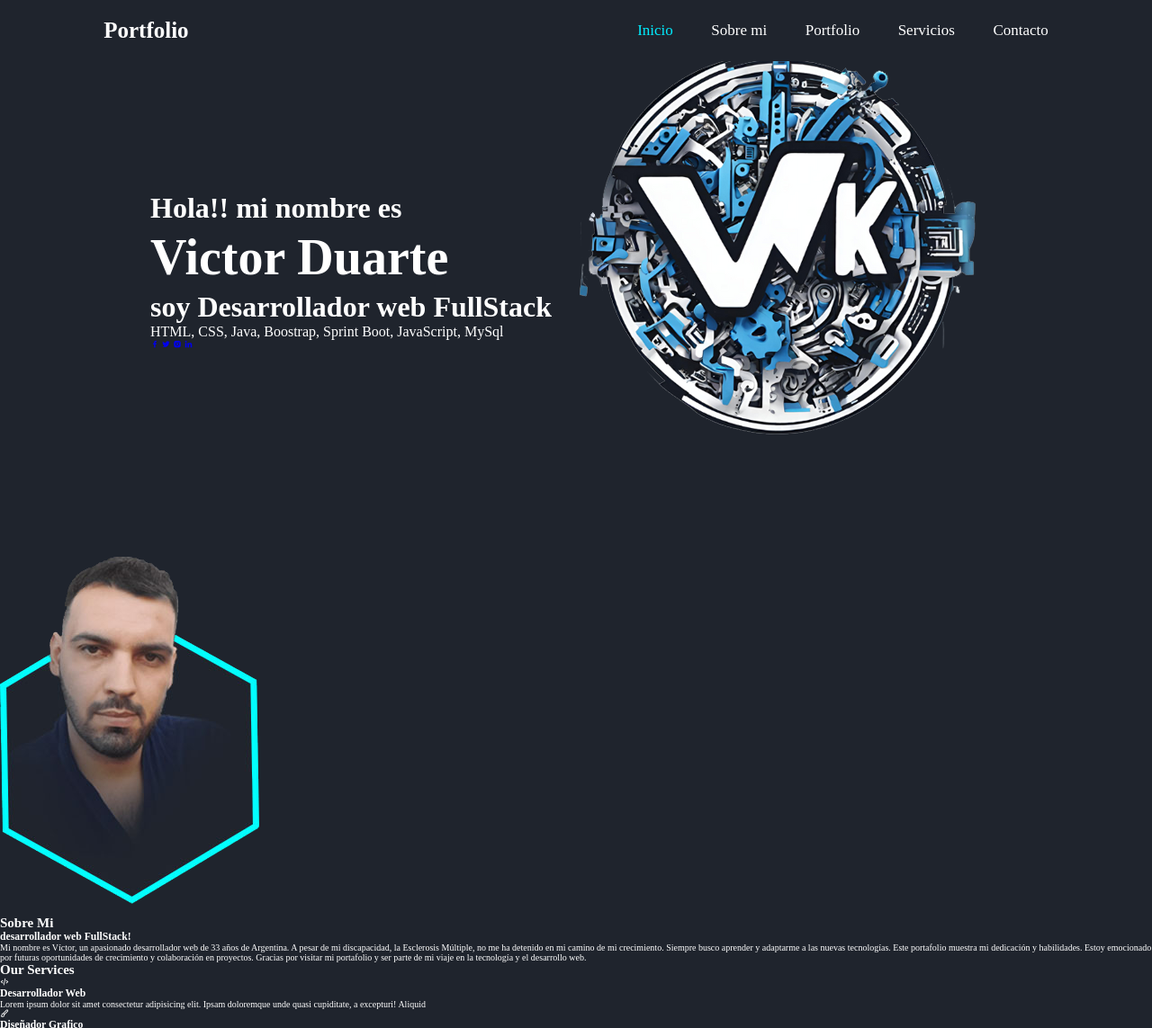
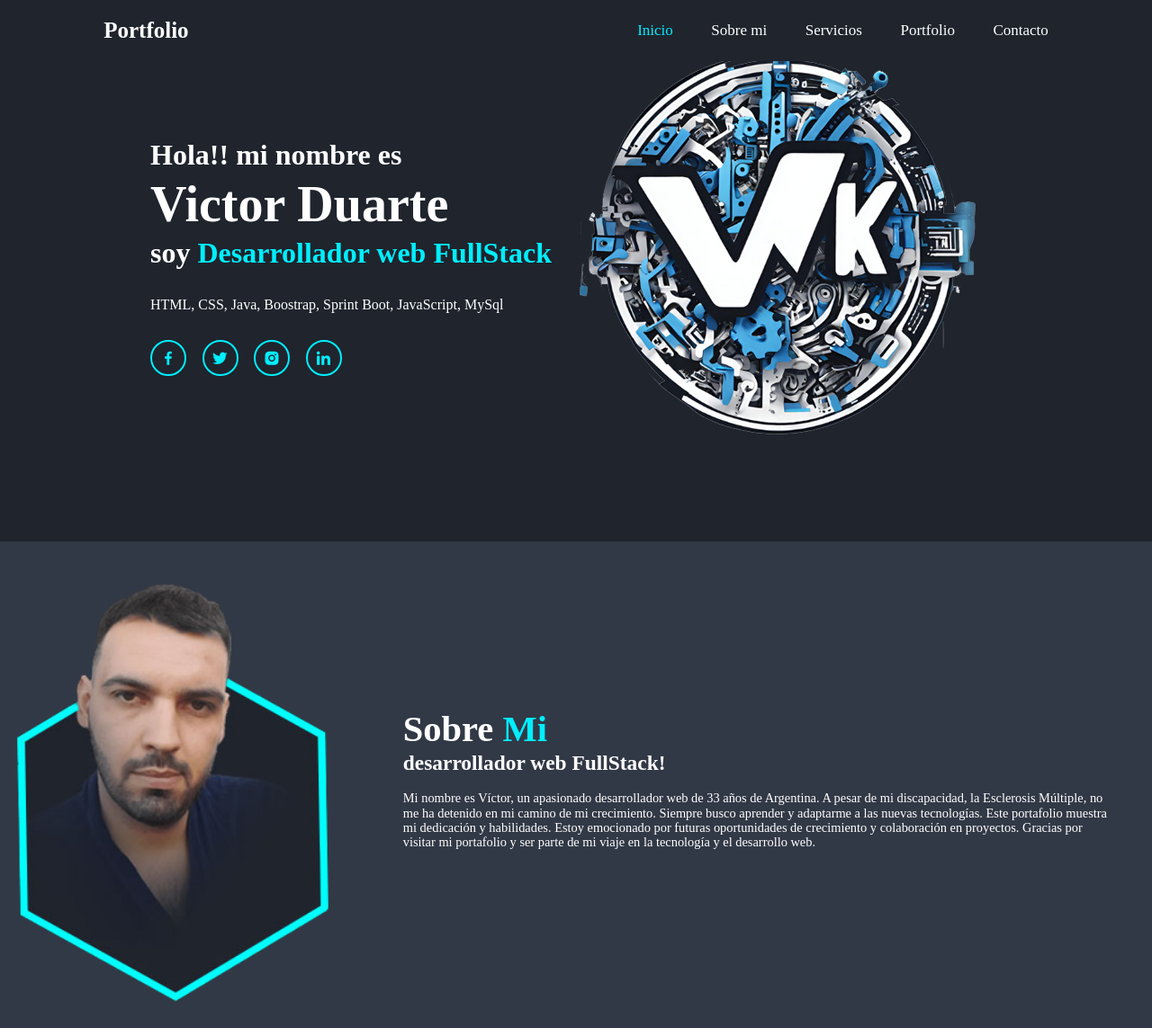
Before and after one commit to Viktor033/Portfolio, a plain HTML site: page index.html in a window 1280 px wide. Shown: the top 1143 px of the page at 90% size. Drawn offline with nearby package versions, Linux system fonts and the light colour scheme; a script that the page names is missing; a web font is replaced by a local one.

Commit message:
agregando funcionalidad a la navbar

```diff
--- a/CSS/Style.css
+++ b/CSS/Style.css
@@ -86,6 +86,14 @@ body {
     font-weight: 700;
 }
 
+.inicio-contenedor h3:nth-of-type(2){
+    margin-bottom: 3rem;
+}
+
+span{
+    color: var(--main-color);
+}
+
 .inicio-contenedor h1 {
     font-size: 5.6rem;
     font-weight: 700;
@@ -95,3 +103,61 @@ body {
 .inicio-contenedor P {
     font-size: 1.6rem;
 }
+
+.social-media a {
+    display: inline-flex;
+    justify-content: center;
+    align-items: center;
+    width: 4rem;
+    height: 4rem;
+    background: transparent;
+    border: .2rem solid var(--main-color);
+    border-radius: 50%;
+    font-size: 2rem;
+    color: var(--main-color);
+    margin: 3rem 1.5rem 3rem 0;
+    transition: .5s ease;
+}
+
+.social-media a:hover {
+    background: var(--main-color);
+    color: var(--second-bg-color);
+    box-shadow: 0 0 1rem var(--main-color);
+}
+
+.SobreMi{
+    display: flex;
+    justify-content: center;
+    align-items: center;
+    gap: 2rem;
+    background: var(--second-bg-color);
+}
+
+.sobremi-image img {
+    width: 30vw;
+    height: auto;
+    margin: auto;
+}
+
+.SobreMi > * {
+    transform: scale(0.9);
+}
+
+.heading{
+    text-align: center;
+    font-size: 4.5rem;
+}
+
+.sobremi-contenedor h2 {
+    text-align: left;
+    line-height: 1.2;
+}
+
+.sobremi-contenedor h3  {
+    font-size: 2.6rem;
+}
+
+.sobremi-contenedor p {
+    font-size: 1.6rem;
+    margin: 2rem 0 3rem;
+}
--- a/index.html
+++ b/index.html
@@ -31,10 +31,10 @@
         <i class='bx bx-menu' id="menu-icon"></i>
 
         <nav class="navbar" id="navbar">
-            <a href="#inicio" class="active">Inicio</a>
-            <a href="#sobremi">Sobre mi</a>
+            <a href="#Inicio" class="active">Inicio</a>
+            <a href="#SobreMi">Sobre mi</a>
+            <a href="#Servicios">Servicios</a>
             <a href="#portfolio">Portfolio</a>
-            <a href="#servicios">Servicios</a>
             <a href="#contacto">Contacto</a>
         </nav>
     </header>
@@ -63,7 +63,7 @@
 
         <div class="inicio-img">
             <div class="imagen-contenedor">
-                <img src="/IMG/FONDO 2 PNG.png" alt="" class="front-image">
+                <img src="/IMG/FONDO 2 PNG.png" alt="logo" >
             </div>
         </div>
 
```
